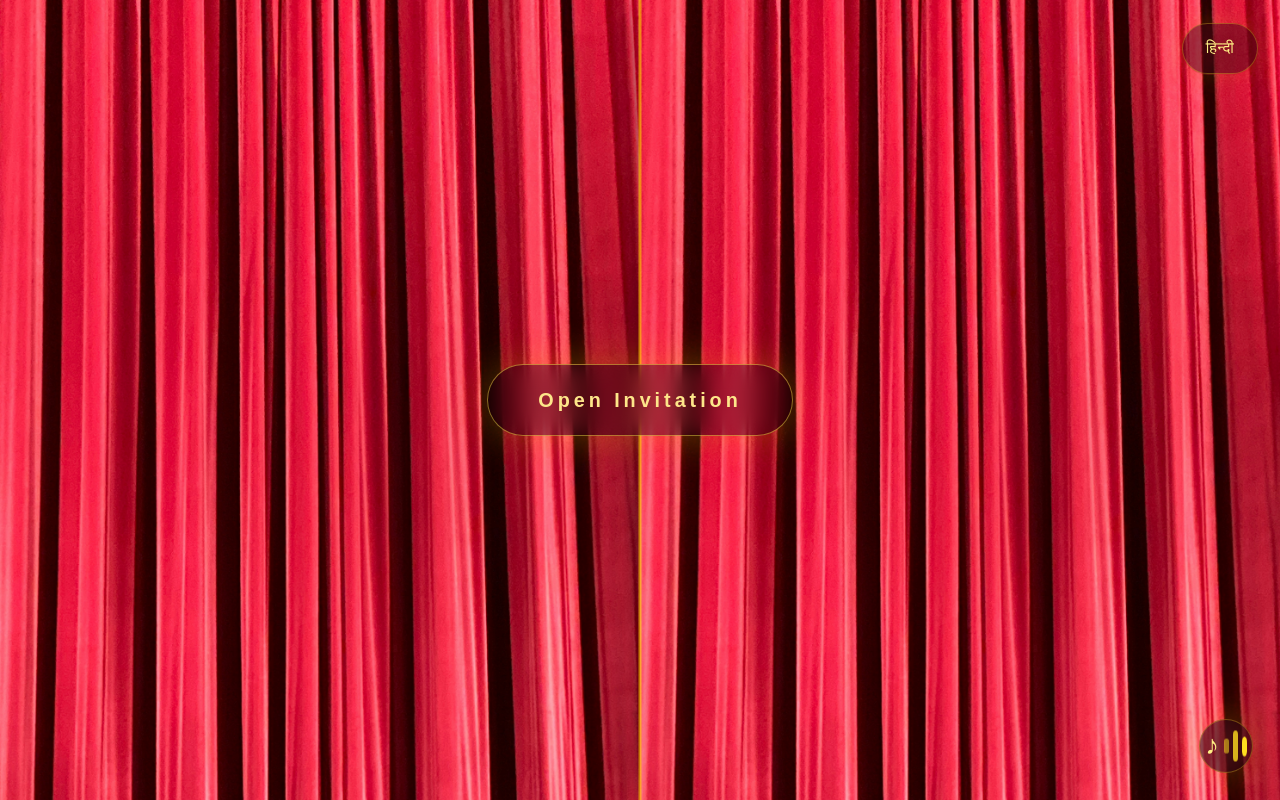
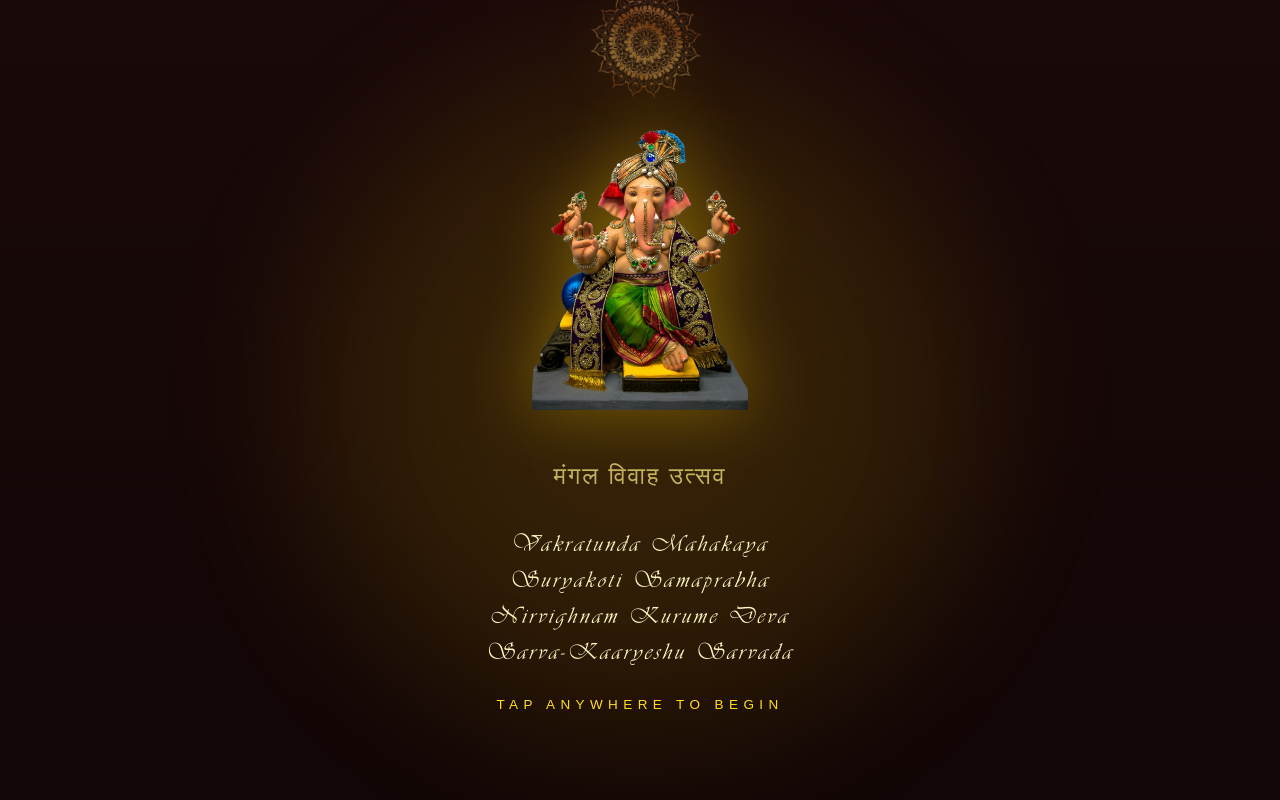
Before and after one commit to Keshav-Deep-Trivedi/wedding-invitation, a React (Vite) app: page / in a window 1280 px wide. Shown: the top 800 px of the page. Built offline with nearby package versions, Linux system fonts and the light colour scheme; a web font is replaced by a local one.

Commit message:
added ganesh and ganesh Mantra, adjusted flute audio time

```diff
--- a/components/LoaderScreen.jsx
+++ b/components/LoaderScreen.jsx
@@ -1,15 +1,46 @@
 import { motion, AnimatePresence } from "framer-motion";
+import { useEffect, useRef, useState } from "react";
+
 import mandala from "../src/assets/effects/mandala.png";
+import ganeshImage from "../src/assets/images/ganesh.png";
+import mantraAudio from "../src/assets/audio/GaneshMantra.mp3";
 
 export default function LoaderScreen({ loading }) {
+  const [started, setStarted] = useState(false);
+  const [mantraFinished, setMantraFinished] =
+    useState(false);
+
+  const audioRef = useRef(null);
+
+  useEffect(() => {
+    if (!started) return;
+
+    const audio = new Audio(mantraAudio);
+
+    audioRef.current = audio;
+
+    audio.play().catch(() => {
+      console.log("Audio blocked");
+    });
+
+    audio.onended = () => {
+      setMantraFinished(true);
+    };
+
+    return () => {
+      audio.pause();
+    };
+  }, [started]);
+
   return (
     <AnimatePresence>
 
-      {loading && (
+      {loading && !mantraFinished && (
         <motion.div
           initial={{ opacity: 1 }}
           exit={{ opacity: 0 }}
           transition={{ duration: 1.4 }}
+          onClick={() => setStarted(true)}
           className="
             fixed
             inset-0
@@ -18,15 +49,74 @@ export default function LoaderScreen({ loading }) {
             items-center
             justify-center
             overflow-hidden
-            bg-gradient-to-b from-[#1a0909] to-[#120606]
+            bg-gradient-to-b
+            from-[#1a0909]
+            to-[#120606]
           "
         >
 
           {/* Ambient Glow */}
-          <div className="absolute left-1/2 top-1/2 h-[700px] w-[700px] -translate-x-1/2 -translate-y-1/2 rounded-full bg-yellow-500/10 blur-3xl" />
+          <div
+            className="
+              absolute
+              left-1/2
+              top-1/2
+              h-[700px]
+              w-[700px]
+              -translate-x-1/2
+              -translate-y-1/2
+              rounded-full
+              bg-yellow-500/10
+              blur-3xl
+            "
+          />
+
+          {/* Floating Glow */}
+          <motion.div
+            animate={{
+              opacity: [0.3, 0.7, 0.3],
+              scale: [1, 1.05, 1],
+            }}
+            transition={{
+              duration: 4,
+              repeat: Infinity,
+            }}
+            className="
+              absolute
+              left-1/2
+              top-1/2
+              h-[450px]
+              w-[450px]
+              -translate-x-1/2
+              -translate-y-1/2
+              rounded-full
+              bg-yellow-300/10
+              blur-3xl
+            "
+          />
 
           {/* Content */}
           <div className="relative z-10 flex flex-col items-center">
+
+            {/* Ganesh Ji */}
+            <motion.img
+              initial={{ opacity: 0, scale: 0.8 }}
+              animate={{
+                opacity: 1,
+                scale: 1,
+              }}
+              transition={{
+                duration: 1.5,
+              }}
+              src={ganeshImage}
+              alt="Ganesh Ji"
+              className="
+                mb-10
+                w-40
+                md:w-48
+                drop-shadow-[0_0_35px_rgba(255,215,0,0.35)]
+              "
+            />
 
             {/* Rotating Mandala */}
             <motion.img
@@ -41,13 +131,16 @@ export default function LoaderScreen({ loading }) {
                 ease: "linear",
               }}
               className="
-                w-[240px]
-                opacity-80
-                drop-shadow-[0_0_40px_rgba(255,215,0,0.25)]
+                absolute
+                top-[-100px]
+                left-[100px]
+                w-[120px]
+                opacity-50
+                drop-shadow-[0_0_30px_rgba(255,215,0,0.25)]
               "
             />
 
-            {/* Sanskrit Text */}
+            {/* Main Sanskrit Title */}
             <motion.p
               initial={{ opacity: 0, y: 20 }}
               animate={{
@@ -61,10 +154,10 @@ export default function LoaderScreen({ loading }) {
               }}
               className="
                 elegant-text
-                mt-10
-                vSmall-text
+                mt-36
                 text-sm
                 uppercase
+                vSmall-text
                 tracking-[0.5em]
                 text-yellow-200
               "
@@ -72,24 +165,60 @@ export default function LoaderScreen({ loading }) {
               मंगल विवाह उत्सव
             </motion.p>
 
-            {/* Blessing */}
-            <motion.p
+            {/* Mantra */}
+            <motion.div
               initial={{ opacity: 0 }}
               animate={{
-                opacity: [0.4, 1, 0.4],
+                opacity: 1,
               }}
               transition={{
-                duration: 3,
-                repeat: Infinity,
+                delay: 0.8,
+                duration: 1.5,
               }}
               className="
-                mt-6
+                vivaldi
+                mt-8
+                max-w-[320px]
                 text-center
-                text-stone-300
+                vSmall-text
+                text-sm
+                leading-8
+                tracking-[0.12em]
+                text-yellow-100
               "
             >
+              Vakratunda Mahakaya
+              <br />
+              Suryakoti Samaprabha
+              <br />
+              Nirvighnam Kurume Deva
+              <br />
+              Sarva-Kaaryeshu Sarvada
+            </motion.div>
 
-            </motion.p>
+            <br></br>
+
+            {/* Tap Hint */}
+            {!started && (
+              <motion.p
+                animate={{
+                  opacity: [0.4, 1, 0.4],
+                }}
+                transition={{
+                  duration: 2,
+                  repeat: Infinity,
+                }}
+                className="
+                  mt-12
+                  text-xs
+                  uppercase
+                  tracking-[0.4em]
+                  text-yellow-300
+                "
+              >
+                Tap Anywhere To Begin
+              </motion.p>
+            )}
 
           </div>
 
--- a/components/MusicPlayer.jsx
+++ b/components/MusicPlayer.jsx
@@ -10,12 +10,18 @@ export default function MusicPlayer({ startMusic }) {
 
   useEffect(() => {
     if (startMusic && audioRef.current) {
-      audioRef.current
+
+      const audio = audioRef.current;
+
+      audio.currentTime = 8.5;
+
+      audio
         .play()
         .then(() => {
           setPlaying(true);
         })
         .catch(() => { });
+
     }
   }, [startMusic]);
 
@@ -62,7 +68,7 @@ export default function MusicPlayer({ startMusic }) {
           margin-right: 10px
         "
       >
-        {playing ? "♫" : "♪" }
+        {playing ? "♫" : "♪"}
         <div className="flex items-center gap-1" style={{ marginLeft: "5px" }} >
 
           <div className="music-bar h-3 w-1 rounded-full bg-yellow-300" />
--- a/components/PremiumScratchReveal.jsx
+++ b/components/PremiumScratchReveal.jsx
@@ -107,10 +107,6 @@ export default function PremiumScratchReveal({ language }) {
                     {t.sectionTag}
                 </p>
 
-                <p className="vladmir medium-text text-5xl text-yellow-300">
-                    {t.heading}
-                </p>
-
                 <div className="mx-auto mt-6 h-[2px] w-32 bg-gradient-to-r from-transparent via-yellow-300 to-transparent opacity-70" />
 
                 <p className="mt-8 max-w-xl leading-8 text-stone-300">
--- a/src/App.jsx
+++ b/src/App.jsx
@@ -34,7 +34,7 @@ export default function App() {
 
     const timer = setTimeout(() => {
       setLoading(false);
-    }, 3500);
+    }, 27000);
 
     return () => clearTimeout(timer);
 
```
Also changed, not shown: src/assets/images/Ganesh.png (added), 1 other file (tests, documents, lock files or other folders).
